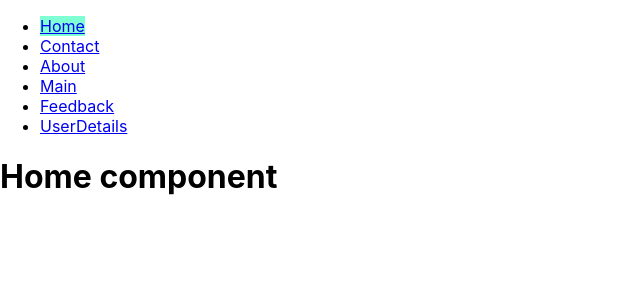
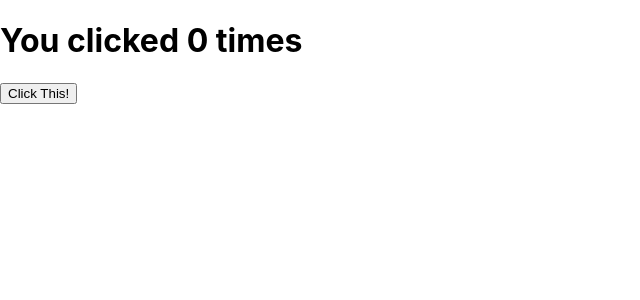
Before and after one commit to nikhitha2000/CUVETTE, a React (Create React App) app in the folder REACT/mayx/: page / in a window 1280 px wide. Shown: the top 300 px of the page, without its empty margins (0-640 px from the left). Built offline with nearby package versions, Linux system fonts and the light colour scheme.

Commit message:
pedning files

```diff
--- a/REACT/mayx/src/App.js
+++ b/REACT/mayx/src/App.js
@@ -6,7 +6,11 @@ import Form from './components/Form'
 import Effect from './components/Effect'
 import Router from './components/Router'
 import Navbar from './components/Navbar'
-
+// import One from './components/W3/One'
+import Lists from './components/W3/Lists'
+import Props from './components/W3/Props'
+import State from './components/W3/State'
+import Yt from './components/W3/Yt'
 function App() {
   return (
     <>
@@ -15,7 +19,26 @@ function App() {
       {/* <Forms/> */}
       {/* <Form/> */}
       {/* <Effect/> */}
-      <Router/>
+      {/* {<One/>} */}
+      {/* {<Lists/>} */}
+      {/* <Props Authorname = "Chethan Bhagat"
+      Source = "Mozilla firefox"
+      date = "2024-30-08"
+      price = "1500"
+      />
+      <Props Authorname = "Rabindranath Tagore"
+      Source = "Google"
+      date = "2024-30-09"
+      price = "1800"
+      />
+      <Props Authorname = "William Shakespeare"
+      Source = "Brave"
+      date = "2024-30-10"
+      price = "500"
+      /> */}
+      {/* <State/> */}
+      <Yt/>
+      {/* <Router/> */}
       {/* <Navbar/> */}
     </>
   )
```
